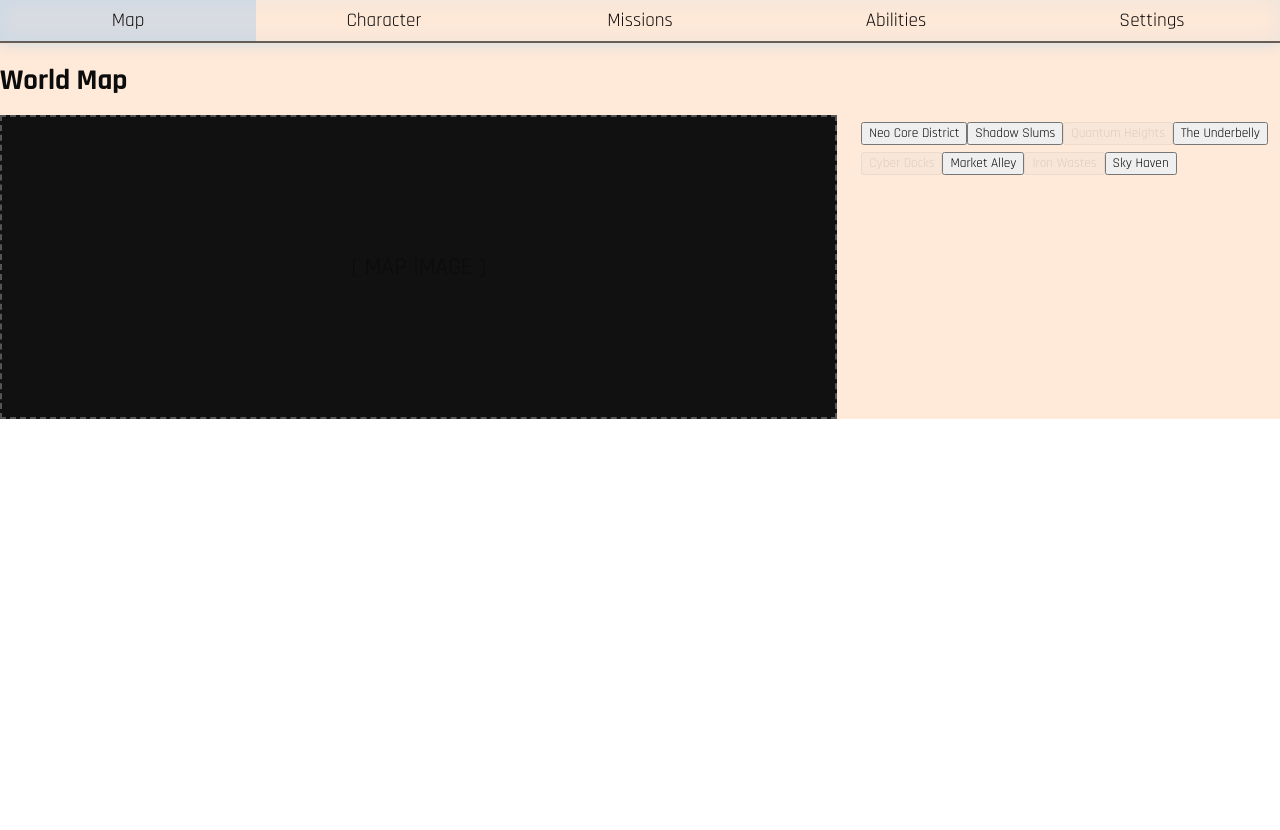
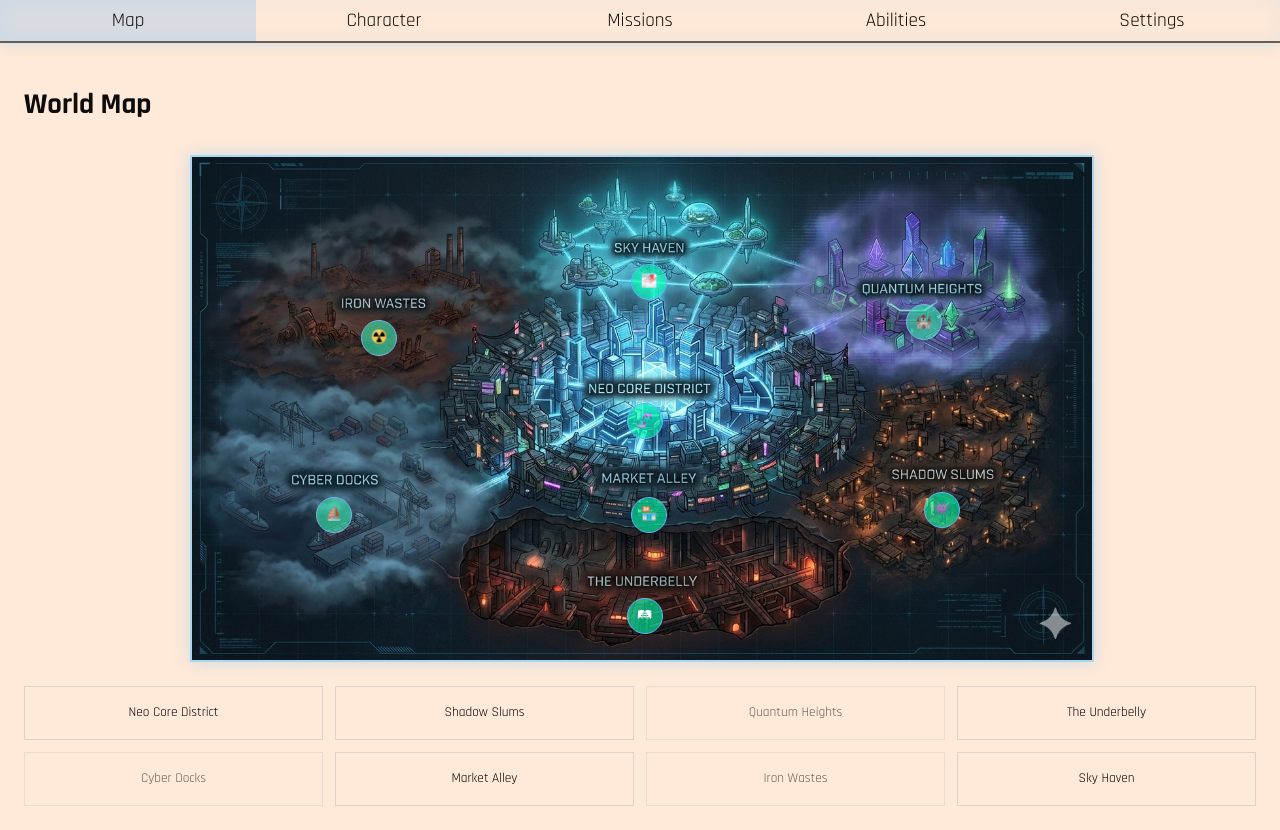
Before and after one commit to kshides21/game-menu, a React (Vite) app: page / in a window 1280 px wide. Before the commit the page ends 800 px from the top, so only its background shows below. Built offline with nearby package versions, Linux system fonts and the light colour scheme.

Commit message:
added map page css

```diff
--- /dev/null
+++ b/src/components/isMobile.jsx
@@ -0,0 +1,17 @@
+import { useEffect, useState } from "react";
+
+export function useIsMobile(breakpoint = 716) {
+  const [isMobile, setIsMobile] = useState(
+    window.innerWidth <= breakpoint
+  );
+
+  useEffect(() => {
+    const onResize = () => {
+      setIsMobile(window.innerWidth <= breakpoint);
+    };
+    window.addEventListener("resize", onResize);
+    return () => window.removeEventListener("resize", onResize);
+  }, [breakpoint]);
+
+  return isMobile;
+}
--- a/src/data/mapData.js
+++ b/src/data/mapData.js
@@ -2,57 +2,97 @@ export const MAP_LOCATIONS = [
   {
     id: "neo_core",
     name: "Neo Core District",
+    emoji: "🧬",
     status: "unlocked",
     description: "The central hub of the cyberpunk metropolis. High security, high tech.",
     fastTravel: true,
+    coords: {
+      desktop: { x: "50.5%", y: "52.5%"},
+      mobile: { x: "52%", y: "52%"}
+    }
   },
   {
     id: "shadow_slums",
     name: "Shadow Slums",
+    emoji: "👾",
     status: "unlocked",
     description: "A dangerous area filled with hackers and rogue AI. Proceed with caution.",
     fastTravel: true,
+    coords: {
+      desktop: { x: "83.5%", y: "70%"},
+      mobile: { x: "79%", y: "73.5%"}
+    }
   },
   {
     id: "quantum_heights",
     name: "Quantum Heights",
+    emoji: "🏰",
     status: "locked",
-    description: "A luxurious district for the city's elite, protected by advanced security systems.",
+    description: "A luxurious district for the city's elite, protected by advanced security systems. PROGRESS IN GAME TO UNLOCK AREA.",
     fastTravel: false,
+    coords: {
+      desktop: { x: "81.5%", y: "33%"},
+      mobile: { x: "76.5%", y: "31%"}
+    }
   },
   {
     id: "the_underbelly",
     name: "The Underbelly",
+    emoji: "🛤",
     status: "unlocked",
     description: "An underground network of tunnels and hideouts for the city's outcasts.",
     fastTravel: true,
+    coords: {
+      desktop: { x: "50.5%", y: "91%"},
+      mobile: { x: "50.5%", y: "93%"}
+    }
   },
   {
     id: "cyber_docks",
     name: "Cyber Docks",
+    emoji: "⛵",
     status: "locked",
-    description: "Abandoned shipping yards now occupied by scavengers and smugglers.",
+    description: "Abandoned shipping yards now occupied by scavengers and smugglers. PROGRESS IN GAME TO UNLOCK AREA.",
     fastTravel: false,
+    coords: {
+      desktop: { x: "16%", y: "71%"},
+      mobile: { x: "26%", y: "73%"}
+    }
   },
   {
     id: "market_alley",
     name: "Market Alley",
+    emoji: "🏪",
     status: "unlocked",
     description: "A bustling marketplace where anything can be bought or sold.",
     fastTravel: true,
+    coords: {
+      desktop: { x: "51%", y: "71%"},
+      mobile: { x: "52%", y: "62%"}
+    }
   },
   {
     id: "iron_wastes",
     name: "Iron Wastes",
+    emoji: "☢️",
     status: "locked",
-    description: "A radioactive expanse rumored to house ancient tech.",
+    description: "A radioactive expanse rumored to house ancient tech. PROGRESS IN GAME TO UNLOCK AREA.",
     fastTravel: false,
+    coords: {
+      desktop: { x: "21%", y: "36%"},
+      mobile: { x: "28.5%", y: "32%"}
+    }
   },
   {
     id: "sky_haven",
     name: "Sky Haven",
+    emoji: "🌁",
     status: "unlocked",
     description: "A floating city run by elite technomancers.",
     fastTravel: true,
-  }
+    coords: {
+      desktop: { x: "51%", y: "25%"},
+      mobile: { x: "51.25%", y: "16%"}
+    }
+  },
 ];
--- a/src/screens/MapScreen.jsx
+++ b/src/screens/MapScreen.jsx
@@ -1,17 +1,18 @@
 import { useState } from "react";
 import { MAP_LOCATIONS } from "../data/mapData";
 import { MISSIONS } from "../data/missions";
+import { useIsMobile } from "../components/isMobile";
+import mapDesktop from "../assets/world-map-desktop.png";
+import mapMobile from "../assets/world-map-phone.png";
 import "../styles/Map.css";
 
 export default function MapScreen() {
   const [selectedLocation, setSelectedLocation] = useState(null);
+  const isMobile = useIsMobile(716);
 
   const missionsAtLocation = selectedLocation
-  ? MISSIONS.filter(
-      (mission) => mission.locationId === selectedLocation.id
-    )
-  : [];
-
+    ? MISSIONS.filter((mission) => mission.locationId === selectedLocation.id)
+    : [];
 
   return (
     <div className="map-screen">
@@ -19,16 +20,42 @@ export default function MapScreen() {
 
       <div className="map-layout">
         <div className="map-visual">
-          {/* Map image will go here later */}
-          <div className="map-placeholder">[ MAP IMAGE ]</div>
+          <img
+            src={isMobile ? mapMobile : mapDesktop}
+            alt="World Map"
+            className="map-image"
+          />
+
+          {MAP_LOCATIONS.map((location) => {
+            const coords = isMobile
+              ? location.coords.mobile
+              : location.coords.desktop;
+
+            return (
+              <button
+                key={location.id}
+                className={`map-marker ${location.status}`}
+                style={{
+                  top: coords.y,
+                  left: coords.x,
+                }}
+                onClick={() => setSelectedLocation(location)}
+              >
+                {location.emoji}
+              </button>
+            );
+          })}
         </div>
 
         <div className="map-locations">
           {MAP_LOCATIONS.map((location) => (
             <button
               key={location.id}
-              className={`location-btn ${location.status}`}
-              disabled={location.status === "locked"}
+              className={`location-btn ${location.status} ${
+                selectedLocation && selectedLocation.id === location.id
+                  ? "active"
+                  : ""
+              }`}
               onClick={() => setSelectedLocation(location)}
             >
               {location.name}
@@ -38,7 +65,9 @@ export default function MapScreen() {
 
         {selectedLocation && (
           <div className="location-info">
-            <h2>{selectedLocation.name}</h2>
+            <h2>
+              {selectedLocation.name} {selectedLocation.emoji}
+            </h2>
             <p>{selectedLocation.description}</p>
             <h3>Missions Available:</h3>
             <ul>
--- a/src/styles/Map.css
+++ b/src/styles/Map.css
@@ -1,19 +1,116 @@
+.map-screen {
+  padding: 24px;
+  display: flex;
+  flex-direction: column;
+  gap: 16px;
+  height: 100%;
+}
+
+.map-locations {
+  display: grid;
+  grid-template-columns: repeat(auto-fit, minmax(240px, 1fr));
+  gap: 12px;
+  height: 120px;
+}
+
+.location-btn {
+  flex: 1;
+  padding: 0.5rem;
+  background: transparent;
+  border: 1px solid rgba(190, 190, 190, 0.502);
+  cursor: pointer;
+}
+
+.location-btn.active {
+  background: rgba(100, 180, 255, 0.2);
+  border-color: rgba(100, 180, 255, 0.6);
+}
+
+.location-btn:hover {
+  background: rgba(100, 180, 255, 0.1);
+  border-color: rgba(100, 180, 255, 0.6);
+}
+
 .map-layout {
   display: grid;
-  grid-template-columns: 2fr 1fr;
+  grid-template-columns: 1fr;
   gap: 24px;
 }
 
-.map-placeholder {
-  height: 300px;
-  background: #111;
-  border: 2px dashed #555;
-  display: flex;
-  align-items: center;
-  justify-content: center;
+.location-info {
+  border: 1px solid rgba(255,255,255,0.15);
+  padding: 1rem;
+  max-width: 800px;
+  margin: 0 128px;
 }
 
 .location-btn.locked {
-  opacity: 0.4;
+  opacity: 0.6;
+}
+
+.map-visual {
+  position: relative;
+  width: 100%;
+  max-width: 900px;
+  margin: 0 auto;
+}
+
+.map-image {
+  width: 100%;
+  height: auto;
+  display: block;
+  border: 2px solid rgba(120, 200, 255, 0.6);
+  box-shadow:
+    0 0 15px rgba(120, 200, 255, 0.4),
+    inset 0 0 20px rgba(120, 200, 255, 0.15);
+}
+
+.map-marker {
+  position: absolute;
+  transform: translate(-50%, -50%);
+  background: rgba(0, 255, 174, 0.6);
+  border: 1px solid rgba(100, 180, 255);
+  border-radius: 50%;
+  width: 36px;
+  height: 36px;
+  color: white;
+  cursor: pointer;
+  display: grid;
+  place-items: center;
+  transition: all 0.2s ease;
+}
+
+.map-marker:hover, .map-marker:focus {
+  transform: translate(-50%, -50%) scale(1.1);
+  box-shadow: 0 0 12px rgba(100,180,255);
+  border: 1px solid white;
+}
+
+.map-marker.locked {
+  filter: grayscale(0.3);
+}
+
+.travel-btn {
+  margin-top: 12px;
+  padding: 0.5rem 1rem;
+  background: var(--accent-color);
+  border: none;
+  color: white;
+  cursor: pointer;
+  font-size: 1rem;
+  transition: background 0.2s;
+}
+
+.travel-btn:hover {
+  background: rgba(0, 119, 170, 0.8);
   cursor: not-allowed;
 }
+
+@media (max-width: 716px) {
+  .map-locations {
+    display: none;
+  }
+  .location-info {
+    margin: 0 16px;
+  }
+}
```
Also changed, not shown: src/assets/world-map-desktop.png (added), src/assets/world-map-phone.png (added).
